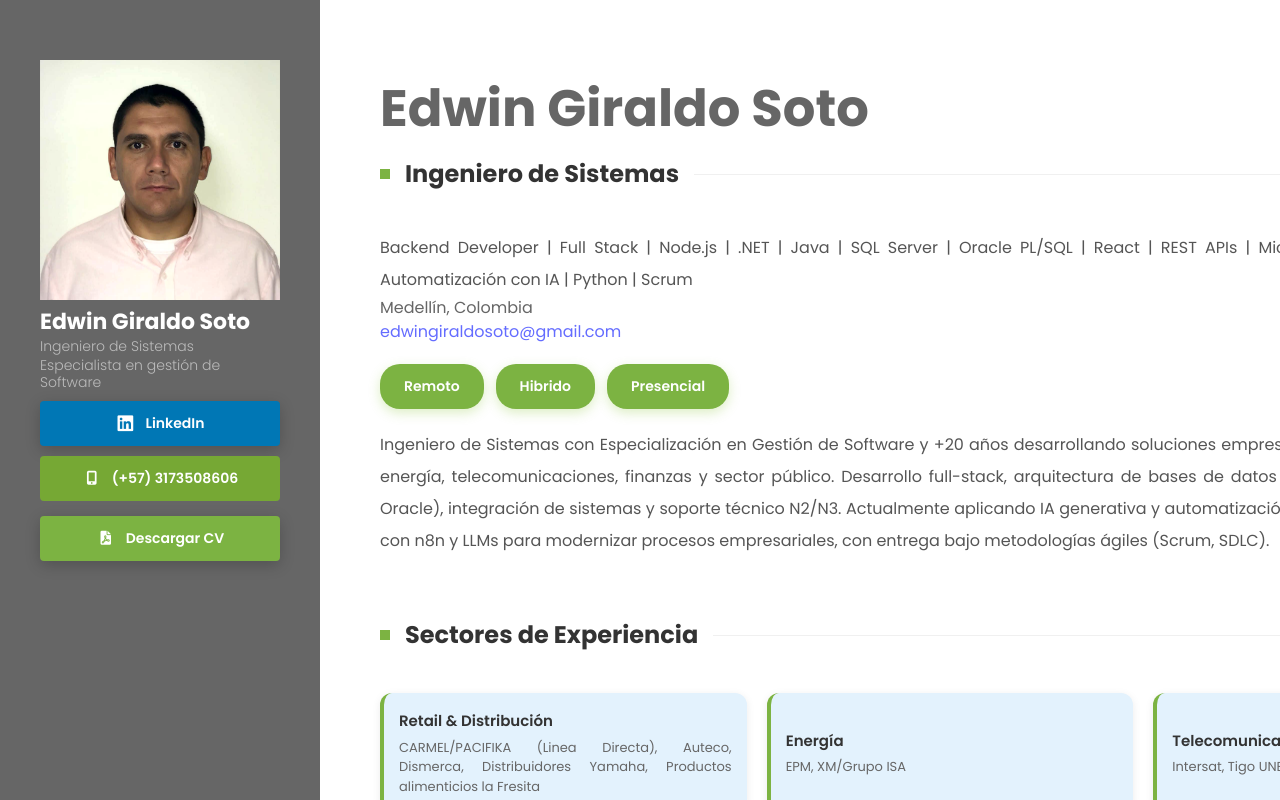
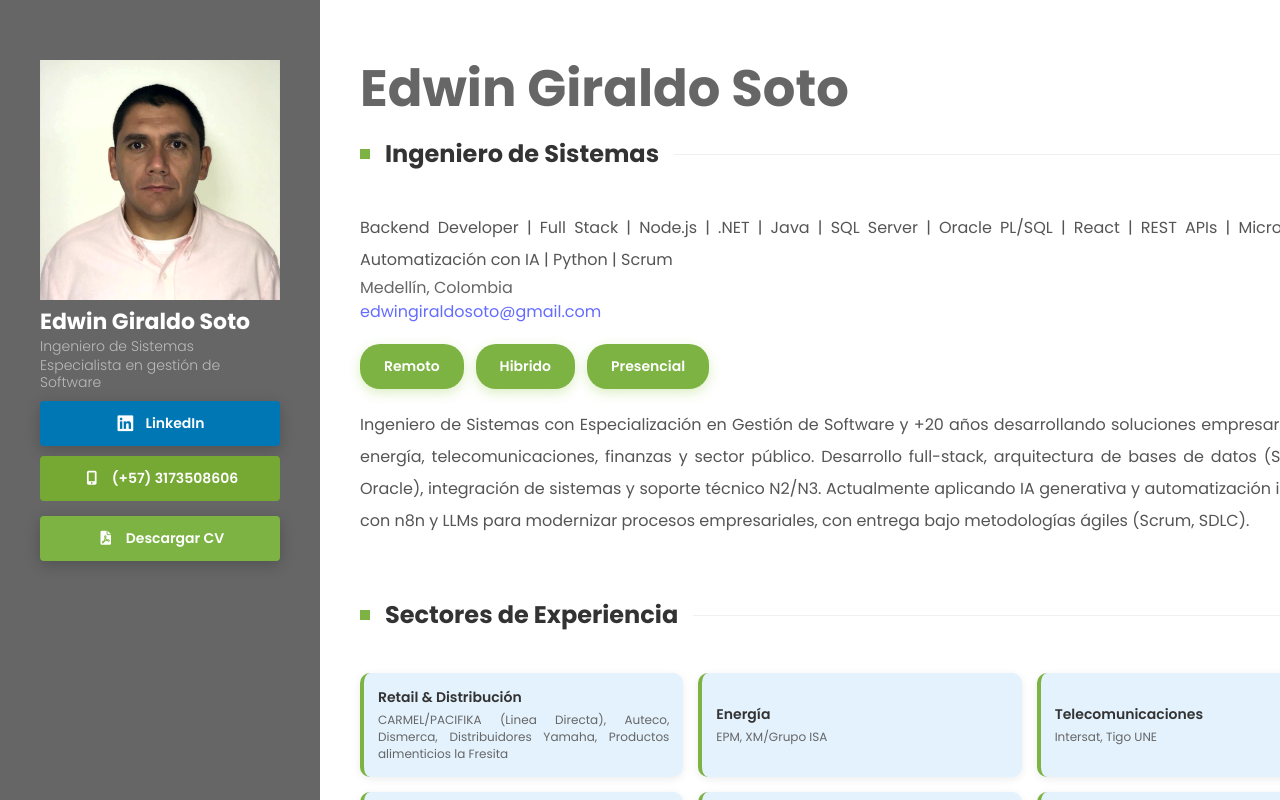
Before and after one commit to edwingiraldosoto/cv-edwin, a React (Vite) app: page / in a window 1280 px wide. Shown: the top 800 px of the page. Built offline with nearby package versions, Linux system fonts and the light colour scheme.

Commit message:
Mejoras en Estilos

```diff
--- a/src/styles.css
+++ b/src/styles.css
@@ -80,15 +80,14 @@ body {
 .content {
   margin-left: 320px;
   /* Igual al ancho de la sidebar */
-  padding: 80px 80px 80px 60px;
+  padding: 60px 40px 60px 40px;
   min-height: 100vh;
   background-color: #fff;
-  overflow-x: hidden;
-  /* Evita scroll horizontal */
+  overflow-x: auto;
 }
 
 .container {
-  max-width: 1000px;
+  max-width: 100%;
   width: 100%;
 }
 
@@ -612,23 +611,24 @@ section {
 ====================================== */
 .sectors-container {
   display: grid;
-  grid-template-columns: repeat(3, 1fr);
-  gap: 20px;
+  grid-template-columns: repeat(3, minmax(0, 1fr));
+  gap: 15px;
   margin-bottom: 30px;
+  width: 100%;
+  max-width: 1000px;
 }
 
 .sector-card {
-  padding: 15px;
+  padding: 14px;
   border-left: 4px solid #7cb342;
   background-color: #e3f2fd;
-  border-radius: 12px;
+  border-radius: 10px;
   transition: transform 0.3s ease, box-shadow 0.3s ease;
-  max-width: 380px;
   box-shadow: 0 2px 8px rgba(0, 0, 0, 0.08);
   display: flex;
   flex-direction: column;
   justify-content: center;
-  min-height: 120px;
+  min-height: 90px;
 }
 
 .sector-card:hover {
@@ -637,16 +637,16 @@ section {
 }
 
 .sector-card h3 {
-  font-size: 15px;
+  font-size: 14px;
   color: #333;
-  margin-bottom: 5px;
+  margin-bottom: 4px;
   font-weight: 600;
 }
 
 .sector-card p {
-  font-size: 13px;
+  font-size: 12px;
   color: #666;
-  line-height: 1.5;
+  line-height: 1.4;
   text-align: justify;
 }
 
@@ -663,6 +663,7 @@ section {
   flex-direction: column;
   gap: 15px;
   margin-bottom: 30px;
+  max-width: 1000px;
 }
 
 .program-badge {
@@ -692,9 +693,11 @@ section {
 
 .ai-cards {
   display: grid;
-  grid-template-columns: repeat(auto-fit, minmax(320px, 1fr));
-  gap: 25px;
+  grid-template-columns: repeat(3, minmax(0, 1fr));
+  gap: 15px;
   margin-top: 30px;
+  width: 100%;
+  max-width: 1000px;
 }
 
 .ai-card {
```
